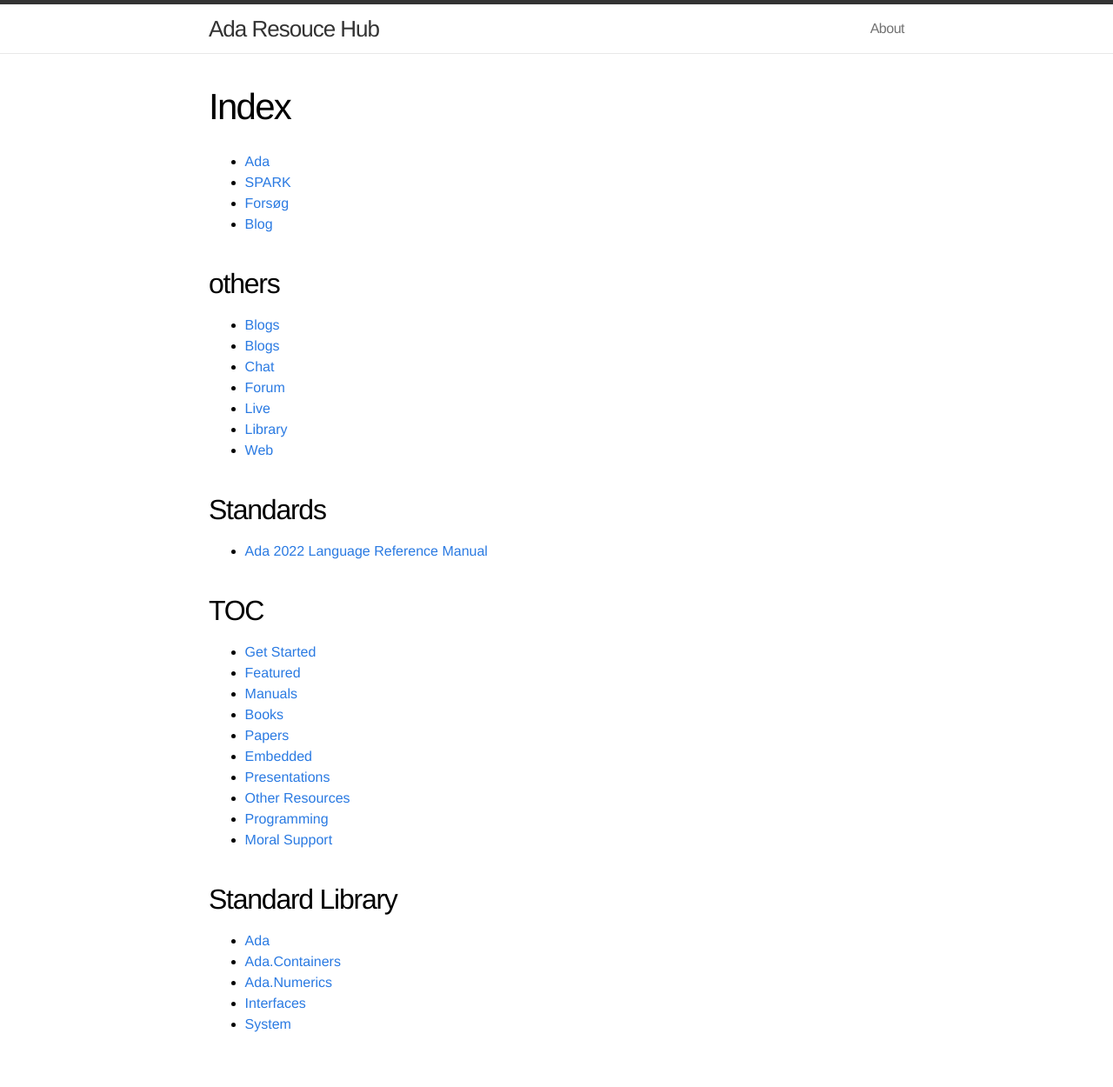
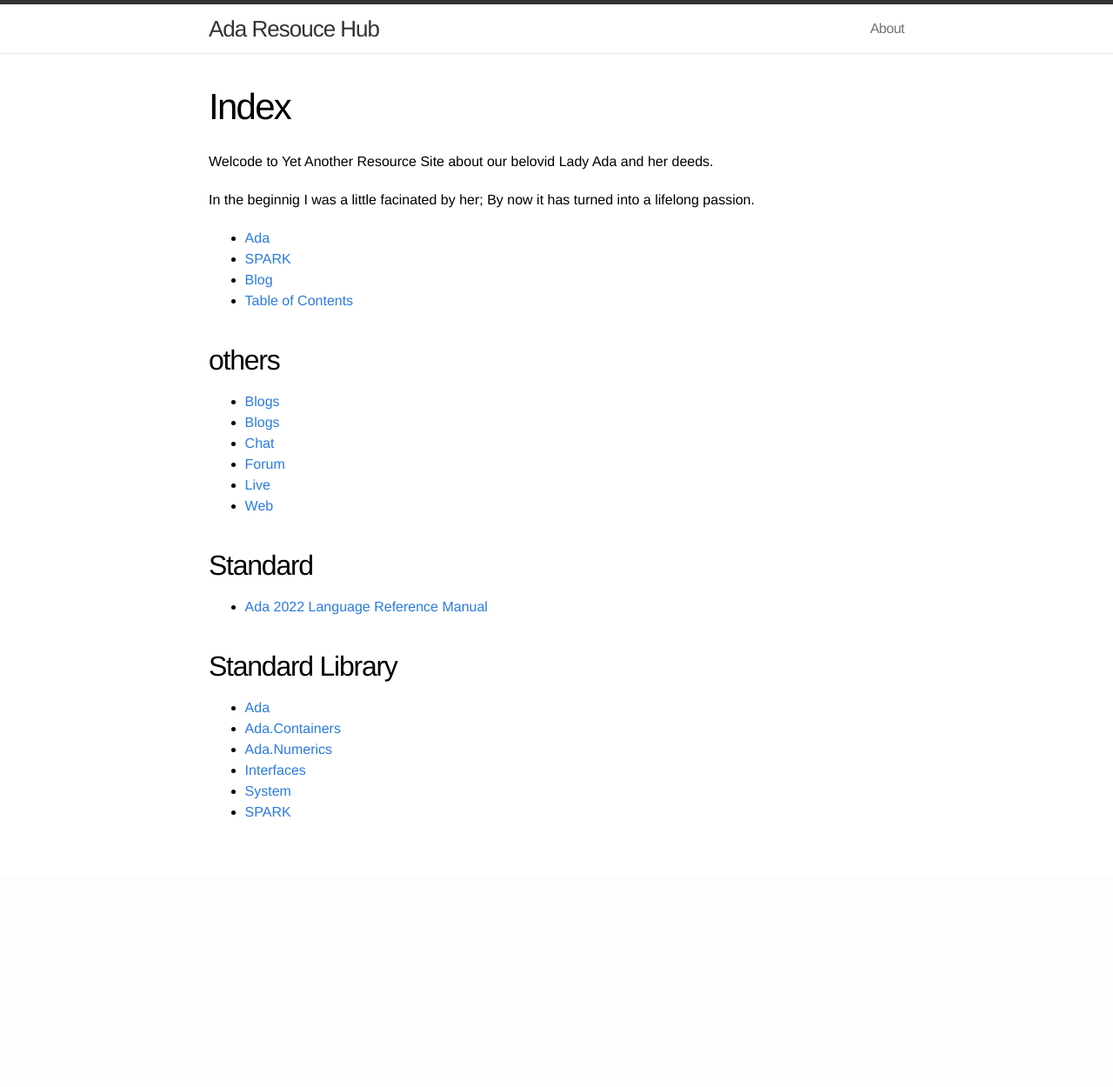
Before and after one commit to the-ARH/the-ARH.github.io, a Jekyll site: the page built from index.md, in a window 1280 px wide. Shown: the whole page at 87% size. Built offline with Jekyll 4.4.1, drawn with Linux system fonts in a browser that asks for light colours; after the commit the page ends 1006 px from its top, so only the background shows below that.

Commit message:
toc, cleanup

```diff
--- a/index.md
+++ b/index.md
@@ -3,40 +3,34 @@ layout: page
 title: Index
 ---
 
+Welcode to Yet Another Resource Site about our belovid Lady Ada and her deeds.
+
+In the beginnig I was a little facinated by her; By now it has turned into a
+lifelong passion.
+
 - [Ada](/ada/)
 - [SPARK](/spark/)
-- [Forsøg](/forsøg/)
-- [Blog](/blogs/)
+- [Blog](/blog/)
+- [Table of Contents](/toc/)
 
-
-## others
-- [Blogs](/blogs/)
+others
+---
+- [Blogs](/blog/)
 - [Blogs](/ada/blogs/)
 - [Chat](/ada/chat/)
 - [Forum](/ada/chat/)
 - [Live](/ada/live)
-- [Library](/library/)
 - [Web](/ada/web/)
 
-
-## Standards
+Standard
+---
 - [Ada 2022 Language Reference Manual](http://www.ada-auth.org/standards/ada22.html)
 
-## TOC
-- [Get Started](/ada/getstarted/)
-- [Featured](/ada/featured/)
-- [Manuals](/ada/manuals/)
-- [Books](/ada/books/)
-- [Papers](/ada/papers/)
-- [Embedded](/ada/embedded/)
-- [Presentations](/ada/presentations/)
-- [Other Resources](/ada/other/)
-- [Programming](/ada/programming/)
-- [Moral Support](/ada/moral/)
-
-## Standard Library
+Standard Library
+---
 - [Ada](/ada/man/ada/)
 - [Ada.Containers](/ada/man/ada-containers/)
 - [Ada.Numerics](/ada/man/ada-numerics/)
 - [Interfaces](/ada/man/interfaces/)
 - [System](/ada/man/system/)
+- [SPARK](/spark/)
```
Also changed, not shown: forsøg/index.md (deleted, +0 -21 lines), toc.md (added, +15 -0 lines), README.md, blog/inde.md (renamed from blogs.md), spark/index.md (renamed from ada/spark.md).
